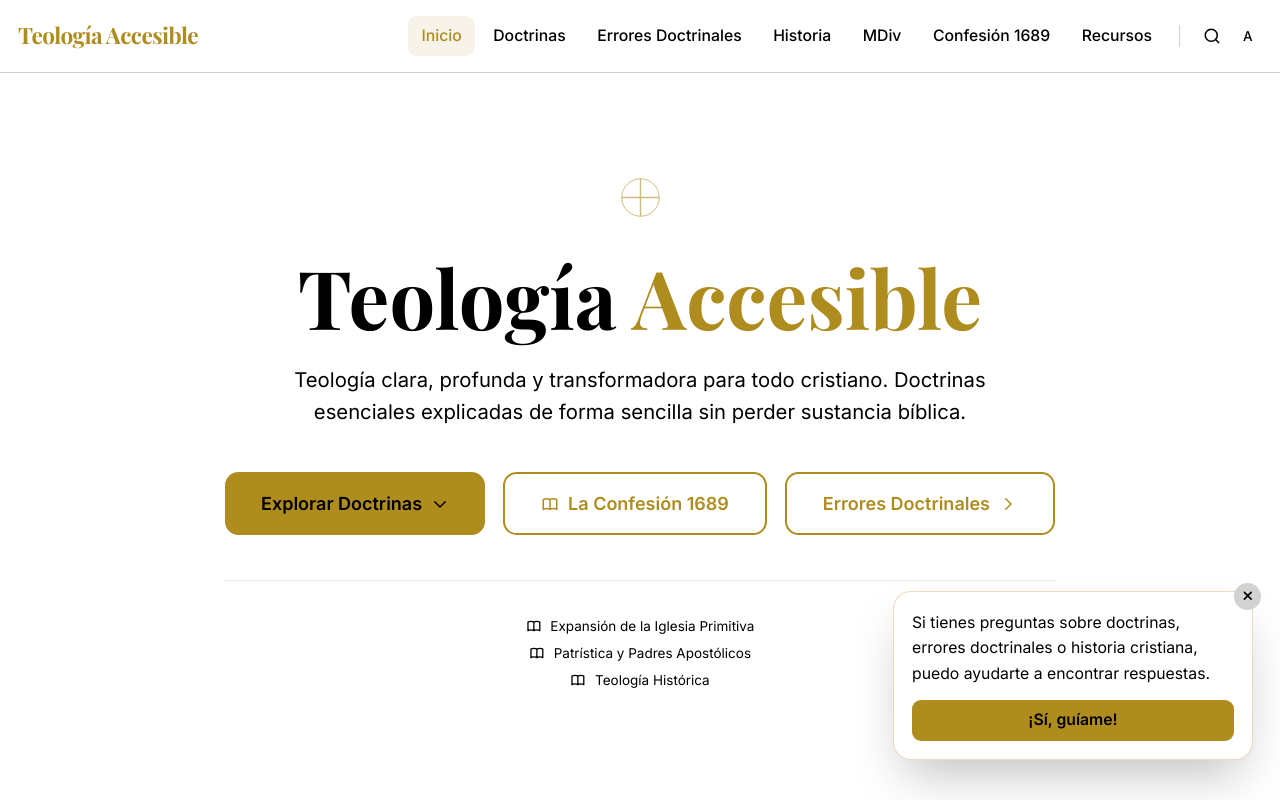
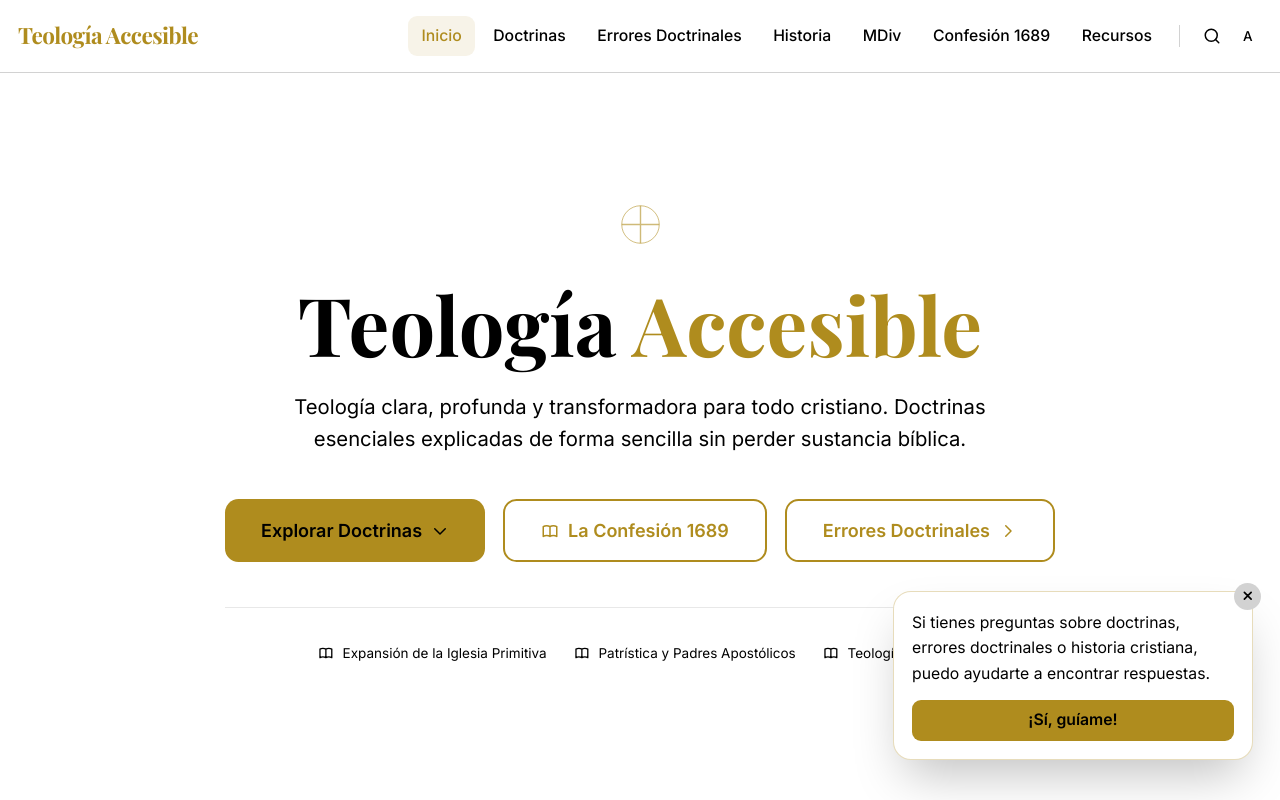
Before and after one commit to fabioledezma/teologia-bautista, a Next.js app: page / in a window 1280 px wide. Shown: the top 800 px of the page. Built offline with nearby package versions, Linux system fonts and the light colour scheme; a web font is replaced by a local one.

Commit message:
fix: make history links row on desktop, column on mobile

```diff
--- a/src/app/page.tsx
+++ b/src/app/page.tsx
@@ -56,7 +56,7 @@
             </Link>
           </div>
 
-          <div className="mt-10 pt-8 border-t border-border/50 flex flex-col items-center gap-2">
+          <div className="mt-10 pt-8 border-t border-border/50 flex flex-col md:flex-row items-center justify-center gap-2 md:gap-6">
             <Link
               href="/historia/expansion"
               className="inline-flex items-center gap-2 text-xs text-text-2 hover:text-gold transition"
```
